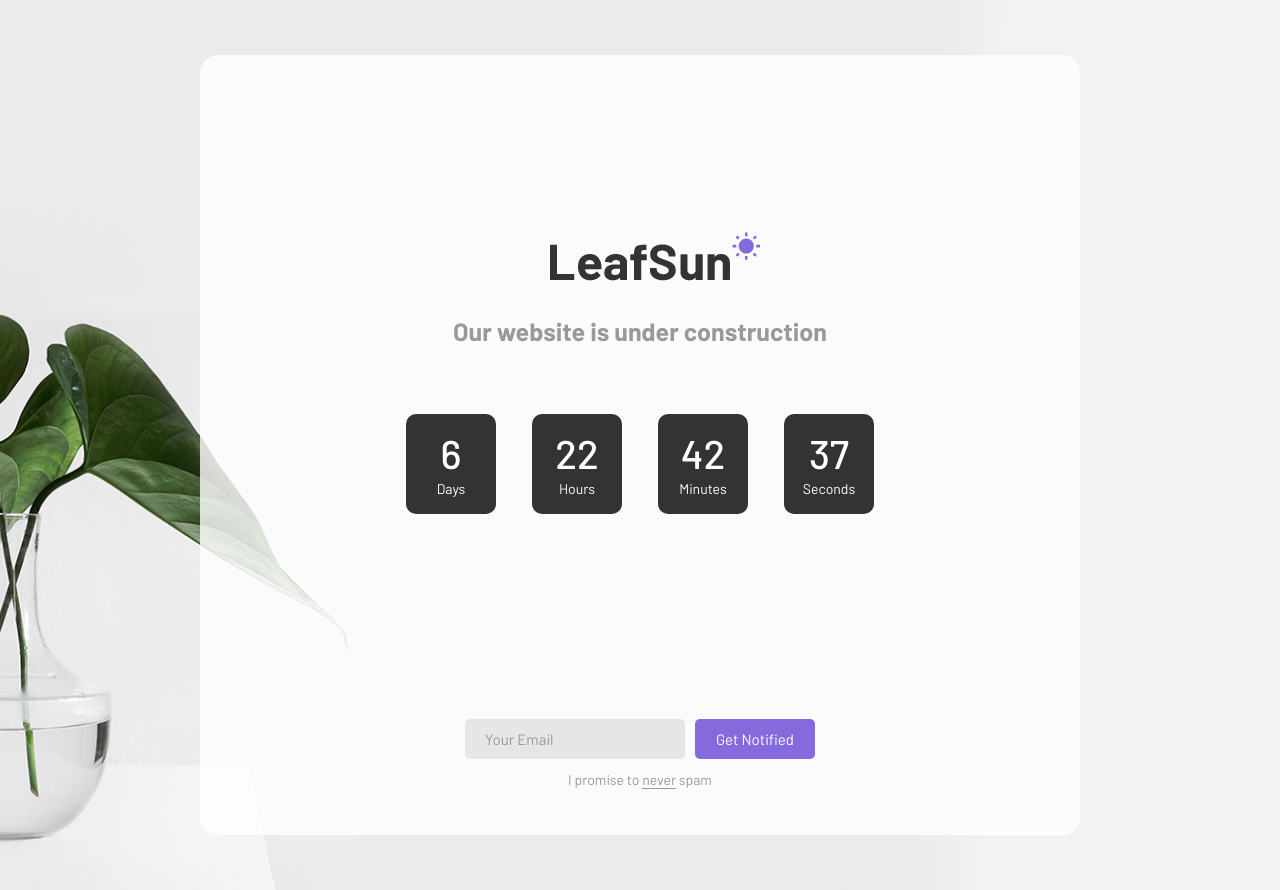
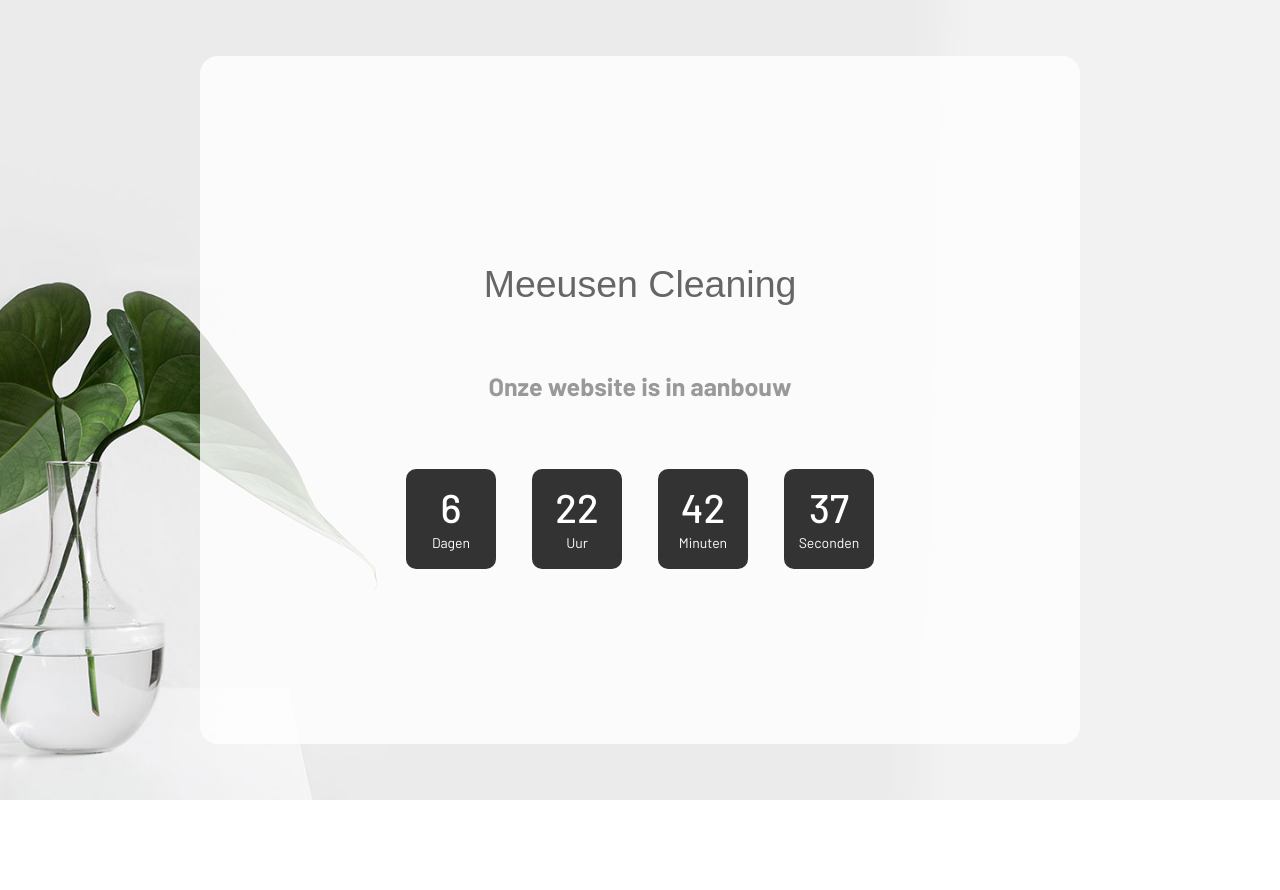
Before and after one commit to esrahofstede/meeusencleaning.nl, a plain HTML site: page index.html in a window 1280 px wide. After the commit the page ends 800 px from the top, so only its background shows below. Drawn offline with Linux system fonts and the light colour scheme.

Commit message:
Update index

```diff
--- a/index.html
+++ b/index.html
@@ -24,53 +24,35 @@
 
 	<div class="bg-img1 size1 flex-w flex-c-m p-t-55 p-b-55 p-l-15 p-r-15" style="background-image: url('images/bg01.jpg');">
 		<div class="wsize1 bor1 bg1 p-t-175 p-b-45 p-l-15 p-r-15 respon1">
-			<div class="wrappic1">
-				<img src="images/icons/logo.png" alt="LOGO">
-			</div>
+			<h1 class="txt-center m3-txt1 p-t-33 p-b-32">
+				Meeusen Cleaning
+			</h1>
 
 			<p class="txt-center m1-txt1 p-t-33 p-b-68">
-				Our website is under construction
+				Onze website is in aanbouw
 			</p>
 
 			<div class="wsize2 flex-w flex-c hsize1 cd100">
 				<div class="flex-col-c-m size2 how-countdown">
 					<span class="l1-txt1 p-b-9 days">35</span>
-					<span class="s1-txt1">Days</span>
+					<span class="s1-txt1">Dagen</span>
 				</div>
 
 				<div class="flex-col-c-m size2 how-countdown">
 					<span class="l1-txt1 p-b-9 hours">17</span>
-					<span class="s1-txt1">Hours</span>
+					<span class="s1-txt1">Uur</span>
 				</div>
 
 				<div class="flex-col-c-m size2 how-countdown">
 					<span class="l1-txt1 p-b-9 minutes">50</span>
-					<span class="s1-txt1">Minutes</span>
+					<span class="s1-txt1">Minuten</span>
 				</div>
 
 				<div class="flex-col-c-m size2 how-countdown">
 					<span class="l1-txt1 p-b-9 seconds">39</span>
-					<span class="s1-txt1">Seconds</span>
+					<span class="s1-txt1">Seconden</span>
 				</div>
 			</div>
-
-			<form class="flex-w flex-c-m contact100-form validate-form p-t-55">
-				<div class="wrap-input100 validate-input where1" data-validate = "Email is required: ex@abc.xyz">
-					<input class="s1-txt2 placeholder0 input100" type="text" name="email" placeholder="Your Email">
-					<span class="focus-input100"></span>
-				</div>
-
-
-				<button class="flex-c-m s1-txt3 size3 how-btn trans-04 where1">
-					Get Notified
-				</button>
-
-			</form>
-
-			<p class="s1-txt4 txt-center p-t-10">
-				I promise to <span class="bor2">never</span> spam
-			</p>
-
 		</div>
 	</div>
 
```
